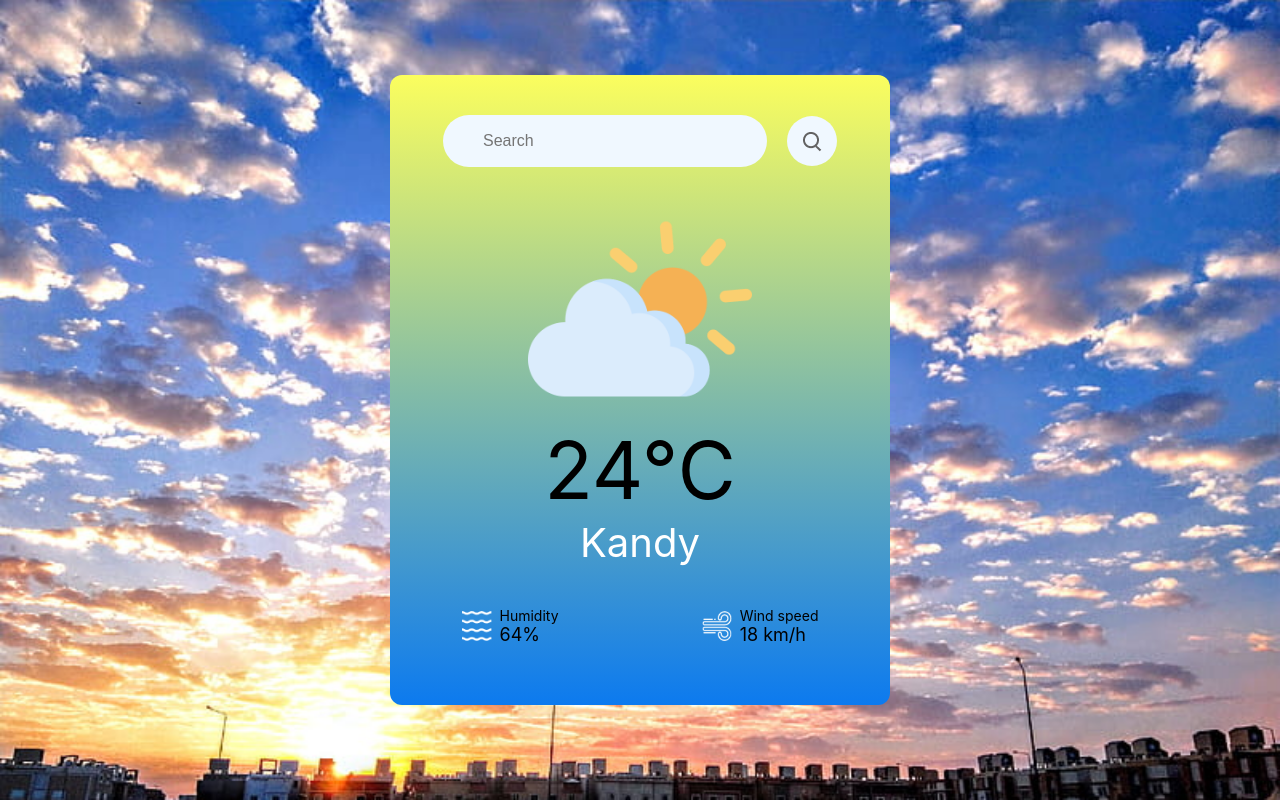
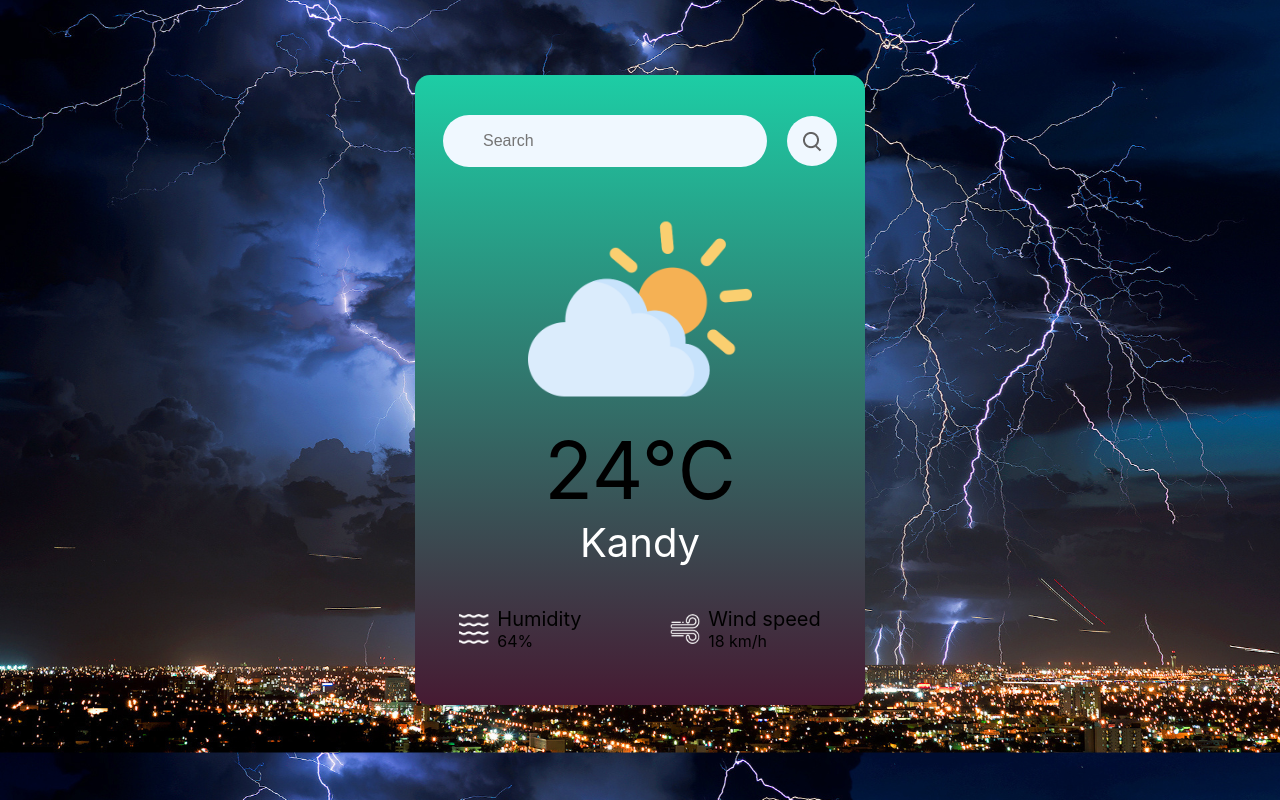
Before and after one commit to NimeshaKavindi/Weather-App-Sky-Tracker-, a React (Create React App) app: page / in a window 1280 px wide. Built offline with nearby package versions, Linux system fonts and the light colour scheme.

Commit message:
Add some css parts

```diff
--- a/src/components/weatherApp/weatherApp.css
+++ b/src/components/weatherApp/weatherApp.css
@@ -1,20 +1,20 @@
 body {
     margin: 0;
     padding: 0;
-    background-image: url('../assests/weather.jpg'); /* Replace 'path/to/your/image.jpg' with your image URL */
+    background-image: url('../assests/background.jpg');
     background-size: cover;
-    background-repeat: no-repeat;
+    background-position: center;
 
   }
 
 
 .container {
-    width: 500px;
+    width: 450px;
     height: 630px;
     margin: auto;
     margin-top: 75px;
-    border-radius: 12px;
-    background-image: linear-gradient(180deg, #FBFE5E 0%, #0C7AEF 100%);
+    border-radius: 15px;
+    background-image: linear-gradient(180deg, #1DCDA5 0%, #461A32 100%);
   }
 
   .top-bar {
@@ -93,12 +93,13 @@ body {
   }
 
   .text {
-    font-size: 14px; /* Adjust text size */
+    font-size: 20px;
+    font-weight: 400;
   }
 
   .humidity,
   .wind-speed {
-    font-size: 18px; /* Adjust text size */
+    font-size: 16px;
   }
   .input-container {
     display: flex;
@@ -106,10 +107,9 @@ body {
   }
 
   .input-container .cityInput {
-    width: 282px; /* Adjust width as needed */
-    /* ... (existing styles) ... */
+    width: 282px;
   }
 
   .input-container .search-icon {
-    margin-left: 20px; /* Adjust spacing between input and search icon */
+    margin-left: 20px;
   }
```
Also changed, not shown: src/components/assests/background.jpg (added), src/components/assests/weather.jpg (deleted).
